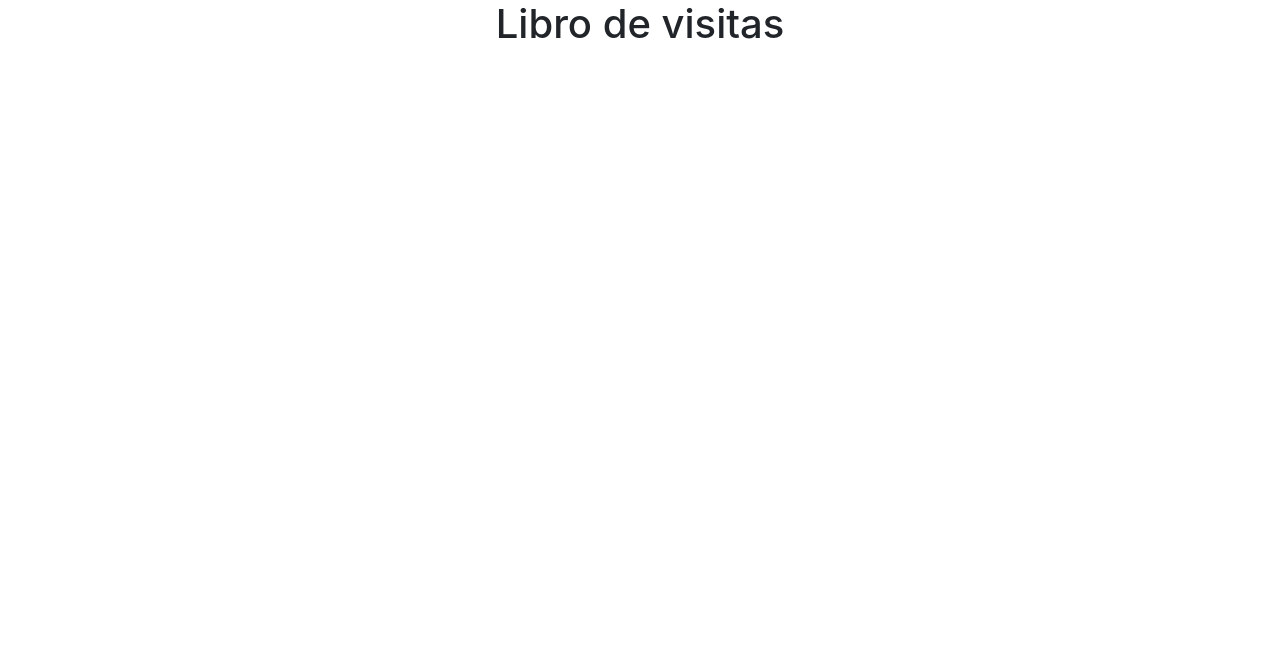
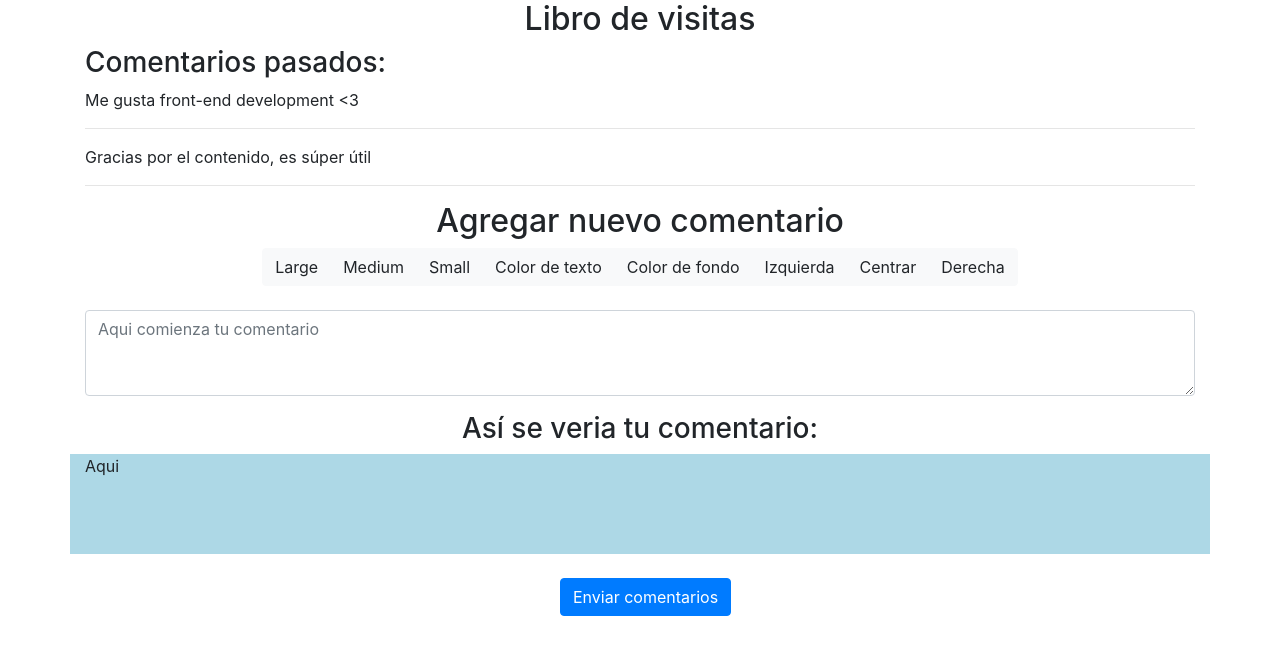
Before and after one commit to DianaColm/Libro-de-visitas, a plain HTML site: page index.html in a window 1280 px wide. Drawn offline with nearby package versions, Linux system fonts and the light colour scheme.

Commit message:
actualizando esqueleto

```diff
--- /dev/null
+++ b/css/main.css
@@ -0,0 +1,12 @@
+* {
+  padding: 0;
+  margin: 0;
+
+}
+
+#comment {
+  height: 100px;
+  width: 100vw;
+  background-color: lightblue;
+
+}
--- a/index.html
+++ b/index.html
@@ -6,9 +6,61 @@
   <meta http-equiv="X-UA-Compatible" content="ie=edge">
   <title>Libro visitas</title>
   <link rel="stylesheet" href="https://maxcdn.bootstrapcdn.com/bootstrap/4.0.0/css/bootstrap.min.css" integrity="sha384-Gn5384xqQ1aoWXA+058RXPxPg6fy4IWvTNh0E263XmFcJlSAwiGgFAW/dAiS6JXm" crossorigin="anonymous">
+  <link rel="stylesheet" href="css/main.css">
 </head>
 <body>
-  <h1 class="text-center">Libro de visitas</h1>
+  <h2 class="text-center">Libro de visitas</h2>
+  <main class="container">
+    <h3>Comentarios pasados:</h3>
+    <section class="comment">Me gusta front-end development <3 </section>
+      <hr>
+    <section class="comment">Gracias por el contenido, es súper útil</section>
+      <hr>
+  </main>
+  <main class="container">
+    <h2 class="text-center">Agregar nuevo comentario</h2>
+      <div class="row">
+        <div class="col-12 text-center">
+          <div class="btn-group" role="group" aria-label="Basic example">
+          <button type="button" class="btn btn-light">Large</button>
+          <button type="button" class="btn btn-light">Medium</button>
+          <button type="button" class="btn btn-light">Small</button>
+          <button type="button" class="btn btn-light">Color de texto</button>
+          <button type="button" class="btn btn-light">Color de fondo</button>
+          <button type="button" class="btn btn-light">Izquierda</button>
+          <button type="button" class="btn btn-light">Centrar</button>
+          <button type="button" class="btn btn-light">Derecha</button>
+          </div>
+        </div>
+      </div>
+      <br>
+      <div class="row">
+        <div class="col-12">
+          <form class="">
+            <div class="form-group">
+              <textarea class="form-control" id="exampleFormControlTextarea1" rows="3" placeholder="Aqui comienza tu comentario"></textarea>
+            </div>
+          </form>
+        </div>
+      </div>
+      <div class="row">
+        <div class="col">
+          <h3 class="text-center" for="">Así se veria tu comentario:</h3>
+
+        </div>
+      </div>
+      <div class="row">
+        <div class="col" id="comment">
+          <span>Aqui</span>
+        </div>
+      </div>
+      <br>
+      <div class="row">
+        <div class="col offset-5">
+          <button type="button" class="btn btn-primary">Enviar comentarios</button>
+        </div>
+      </div>
+  </main>
 
 <script src="https://code.jquery.com/jquery-3.2.1.slim.min.js" integrity="sha384-KJ3o2DKtIkvYIK3UENzmM7KCkRr/rE9/Qpg6aAZGJwFDMVNA/GpGFF93hXpG5KkN" crossorigin="anonymous"></script>
 <script src="https://maxcdn.bootstrapcdn.com/bootstrap/4.0.0/js/bootstrap.min.js" integrity="sha384-JZR6Spejh4U02d8jOt6vLEHfe/JQGiRRSQQxSfFWpi1MquVdAyjUar5+76PVCmYl" crossorigin="anonymous"></script>
--- a/js/app.js
+++ b/js/app.js
@@ -1,3 +1,3 @@
 $(document).ready(function() {
-  alert("hola");
+
 });
```
